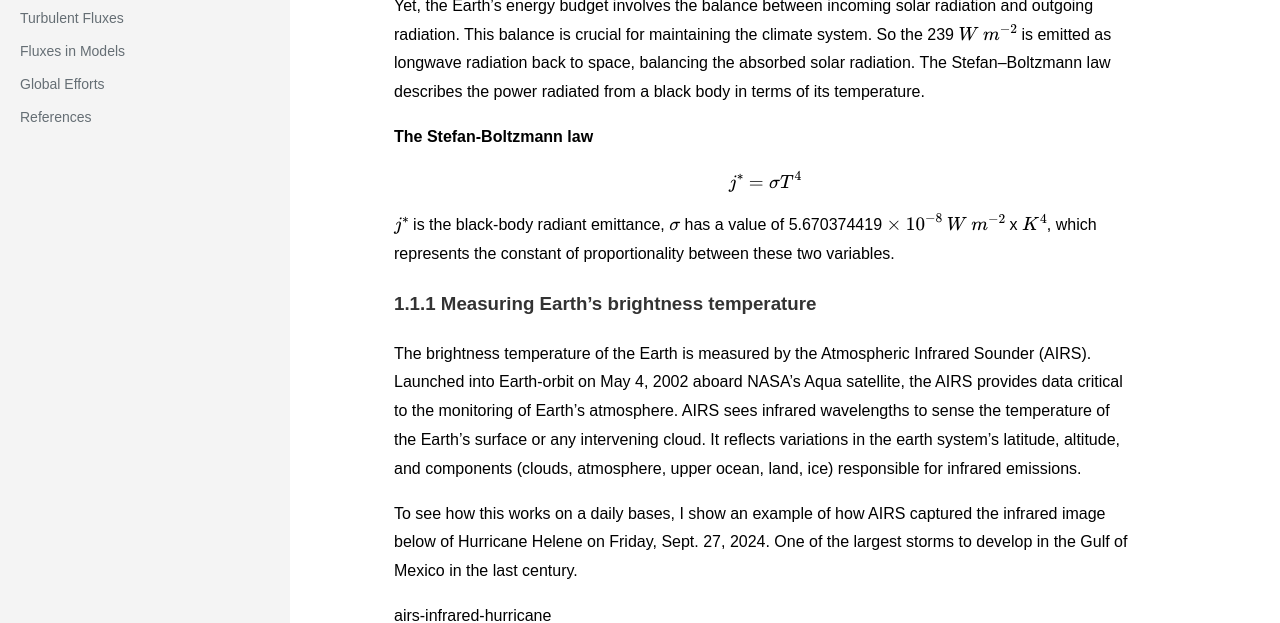
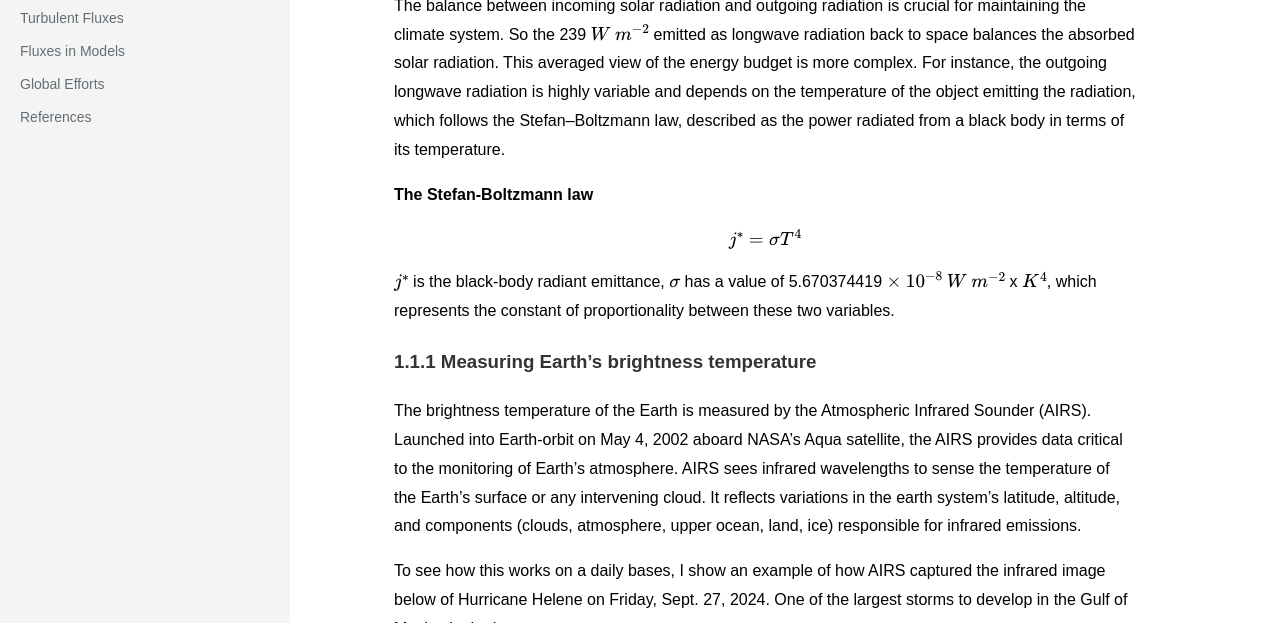
Before and after one commit to marcelduplessis/air-sea-interactions-notes, a Jekyll site: the page built from global-energy-distribution.md, in a window 1280 px wide and 900 px high, scrolled down 1199 px, cut to the strip 263-886 px from the top of the window. Built offline with Jekyll 4.4.1, drawn with Linux system fonts in a browser that asks for light colours.

Commit message:
energy budget

```diff
--- a/global-energy-distribution.md
+++ b/global-energy-distribution.md
@@ -23,7 +23,7 @@ This shortwave radiation acts primarily in the wavelength range of 0.25-4 \\( \m
   <p><em>Global annual mean Earth's energy budget between 2000--2004. Arrows are scaled to their relative importance. Source: <a href="/references/#TFK09">[TFK09]</a></em></p>
 </div>
 
-Yet, the Earth's energy budget involves the balance between incoming solar radiation and outgoing radiation. This balance is crucial for maintaining the climate system. So the 239 \\( W \\) \\( m^{-2}\\) is emitted as longwave radiation back to space, balancing the absorbed solar radiation. The Stefan–Boltzmann law describes the power radiated from a black body in terms of its temperature.
+The balance between incoming solar radiation and outgoing radiation is crucial for maintaining the climate system. So the 239 \\( W \\) \\( m^{-2}\\) emitted as longwave radiation back to space balances the absorbed solar radiation. This averaged view of the energy budget is more complex. For instance, the outgoing longwave radiation is highly variable and depends on the temperature of the object emitting the radiation, which follows the Stefan–Boltzmann law, described as the power radiated from a black body in terms of its temperature.
 
 **The Stefan-Boltzmann law**\
 \\[j^* = \sigma T^4\\]
```
